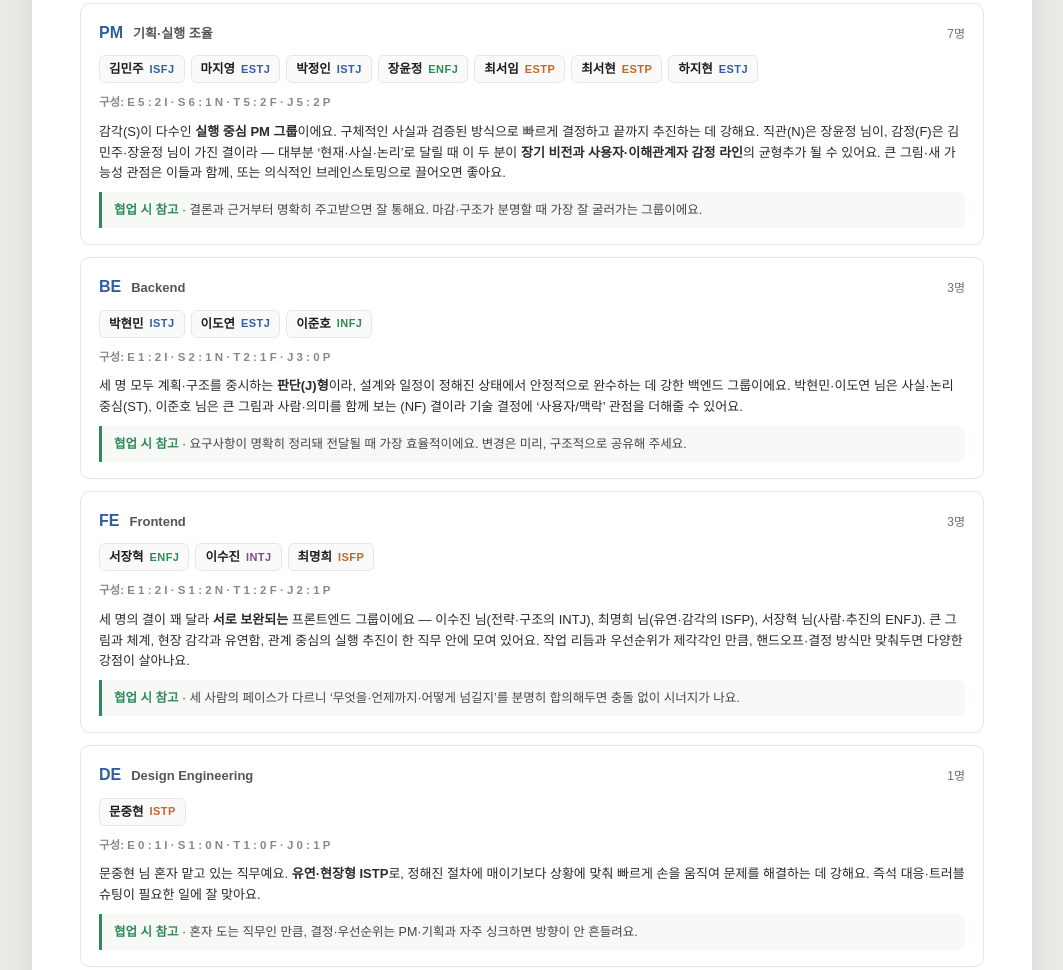
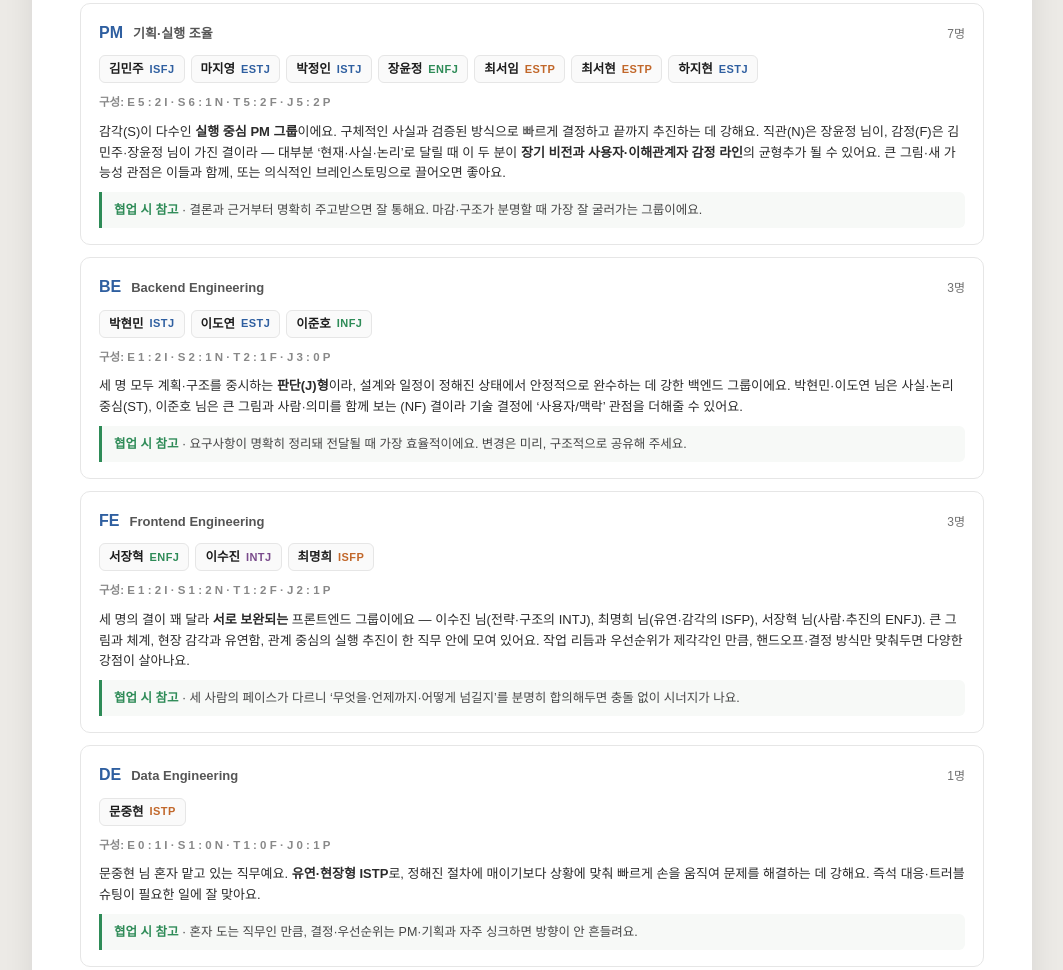
Before and after one commit to estelle-ra/mbti, a plain HTML site: page mbti_job_map.html in a window 1280 px wide. Shown: the part 284-1254 px from the top of the page, without its empty margins (108-1171 px from the left). Drawn offline with Linux system fonts and the light colour scheme.

Commit message:
직무 이름 업데이트

```diff
--- a/mbti_job_map.html
+++ b/mbti_job_map.html
@@ -43,19 +43,19 @@
       <div class="tend">감각(S)이 다수인 <b>실행 중심 PM 그룹</b>이에요. 구체적인 사실과 검증된 방식으로 빠르게 결정하고 끝까지 추진하는 데 강해요. 직관(N)은 장윤정 님이, 감정(F)은 김민주·장윤정 님이 가진 결이라 — 대부분 ‘현재·사실·논리’로 달릴 때 이 두 분이 <b>장기 비전과 사용자·이해관계자 감정 라인</b>의 균형추가 될 수 있어요. 큰 그림·새 가능성 관점은 이들과 함께, 또는 의식적인 브레인스토밍으로 끌어오면 좋아요.</div>
       <div class="collab"><b>협업 시 참고</b> · 결론과 근거부터 명확히 주고받으면 잘 통해요. 마감·구조가 분명할 때 가장 잘 굴러가는 그룹이에요.</div>
     </div><div class="fcard">
-      <div class="fhead"><span class="fcode">BE</span><span class="flabel">Backend</span><span class="fcount">3명</span></div>
+      <div class="fhead"><span class="fcode">BE</span><span class="flabel">Backend Engineering</span><span class="fcount">3명</span></div>
       <div class="members"><span class="mc"><b>박현민</b><span class="mt" style="color:#2f5fa0">ISTJ</span></span><span class="mc"><b>이도연</b><span class="mt" style="color:#2f5fa0">ESTJ</span></span><span class="mc"><b>이준호</b><span class="mt" style="color:#2e8b57">INFJ</span></span></div>
       <div class="tally">구성: E 1 : 2 I · S 2 : 1 N · T 2 : 1 F · J 3 : 0 P</div>
       <div class="tend">세 명 모두 계획·구조를 중시하는 <b>판단(J)형</b>이라, 설계와 일정이 정해진 상태에서 안정적으로 완수하는 데 강한 백엔드 그룹이에요. 박현민·이도연 님은 사실·논리 중심(ST), 이준호 님은 큰 그림과 사람·의미를 함께 보는 (NF) 결이라 기술 결정에 ‘사용자/맥락’ 관점을 더해줄 수 있어요.</div>
       <div class="collab"><b>협업 시 참고</b> · 요구사항이 명확히 정리돼 전달될 때 가장 효율적이에요. 변경은 미리, 구조적으로 공유해 주세요.</div>
     </div><div class="fcard">
-      <div class="fhead"><span class="fcode">FE</span><span class="flabel">Frontend</span><span class="fcount">3명</span></div>
+      <div class="fhead"><span class="fcode">FE</span><span class="flabel">Frontend Engineering</span><span class="fcount">3명</span></div>
       <div class="members"><span class="mc"><b>서장혁</b><span class="mt" style="color:#2e8b57">ENFJ</span></span><span class="mc"><b>이수진</b><span class="mt" style="color:#7a4b8c">INTJ</span></span><span class="mc"><b>최명희</b><span class="mt" style="color:#c1672a">ISFP</span></span></div>
       <div class="tally">구성: E 1 : 2 I · S 1 : 2 N · T 1 : 2 F · J 2 : 1 P</div>
       <div class="tend">세 명의 결이 꽤 달라 <b>서로 보완되는</b> 프론트엔드 그룹이에요 — 이수진 님(전략·구조의 INTJ), 최명희 님(유연·감각의 ISFP), 서장혁 님(사람·추진의 ENFJ). 큰 그림과 체계, 현장 감각과 유연함, 관계 중심의 실행 추진이 한 직무 안에 모여 있어요. 작업 리듬과 우선순위가 제각각인 만큼, 핸드오프·결정 방식만 맞춰두면 다양한 강점이 살아나요.</div>
       <div class="collab"><b>협업 시 참고</b> · 세 사람의 페이스가 다르니 ‘무엇을·언제까지·어떻게 넘길지’를 분명히 합의해두면 충돌 없이 시너지가 나요.</div>
     </div><div class="fcard">
-      <div class="fhead"><span class="fcode">DE</span><span class="flabel">Design Engineering</span><span class="fcount">1명</span></div>
+      <div class="fhead"><span class="fcode">DE</span><span class="flabel">Data Engineering</span><span class="fcount">1명</span></div>
       <div class="members"><span class="mc"><b>문중현</b><span class="mt" style="color:#c1672a">ISTP</span></span></div>
       <div class="tally">구성: E 0 : 1 I · S 1 : 0 N · T 1 : 0 F · J 0 : 1 P</div>
       <div class="tend">문중현 님 혼자 맡고 있는 직무예요. <b>유연·현장형 ISTP</b>로, 정해진 절차에 매이기보다 상황에 맞춰 빠르게 손을 움직여 문제를 해결하는 데 강해요. 즉석 대응·트러블슈팅이 필요한 일에 잘 맞아요.</div>
@@ -85,7 +85,7 @@
       <div class="tend">라샛별 님은 아이디어·전략의 <b>ENTP</b> — 큰 그림과 가능성을 빠르게 연결해 판을 새로 짜고, 논리로 날카롭게 검증하는 결이에요. 새 기획·전략 방향을 여는 데 강점이 있어요.</div>
       <div class="collab"><b>협업 시 참고</b> · 방향·가능성을 논의할 때 활기가 붙어요. 정해진 걸 반복 관리·정리하는 일은 체계형(SJ) 동료와 분담하면 추진력이 배가돼요.</div>
     </div><div class="fcard">
-      <div class="fhead"><span class="fcode">SA</span><span class="flabel">SA</span><span class="fcount">1명</span></div>
+      <div class="fhead"><span class="fcode">SA</span><span class="flabel">Solution Architect</span><span class="fcount">1명</span></div>
       <div class="members"><span class="mc"><b>정종운</b><span class="mt" style="color:#7a4b8c">INTP</span></span></div>
       <div class="tally">구성: E 0 : 1 I · S 0 : 1 N · T 1 : 0 F · J 0 : 1 P</div>
       <div class="tend">정종운 님 혼자 맡고 있는 직무예요. <b>INTP</b>로 직관(N)·인식(P)이 매우 또렷해, 큰 그림·패턴을 빠르게 읽고 본질·원리를 논리적으로 파고드는 데 강해요. 정해진 틀보다 가능성을 열어두고 분석·설계하는 일에 잘 맞아요.</div>
```
